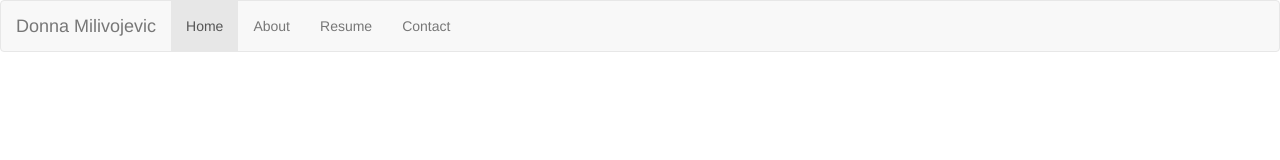
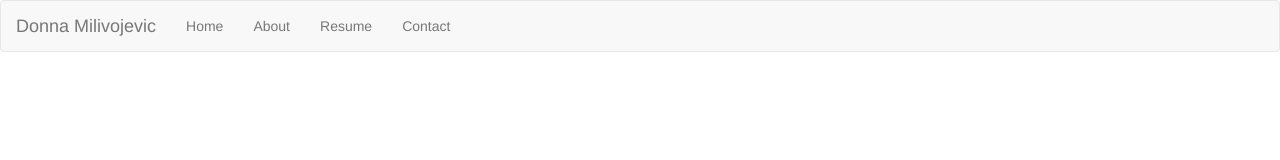
Before and after one commit to donnamilivojevic/donnamilivojevic.github.io, a plain HTML site: page about.html in a window 1280 px wide. Drawn offline with nearby package versions, Linux system fonts and the light colour scheme.

Commit message:
removed active class

```diff
--- a/about.html
+++ b/about.html
@@ -15,7 +15,7 @@
         <a class="navbar-brand" href="#">Donna Milivojevic</a>
       </div>
       <ul class="nav navbar-nav">
-        <li class="active"><a href="index.html">Home</a></li>
+        <li><a href="index.html">Home</a></li>
         <li><a href="about.html">About</a></li>
         <li><a href="resume.html">Resume</a></li>
         <li><a href="contact.html">Contact</a></li>
```
Also changed, not shown: contact.html (+1 -1 lines), index.html (+1 -1 lines), resume.html (+1 -1 lines).
